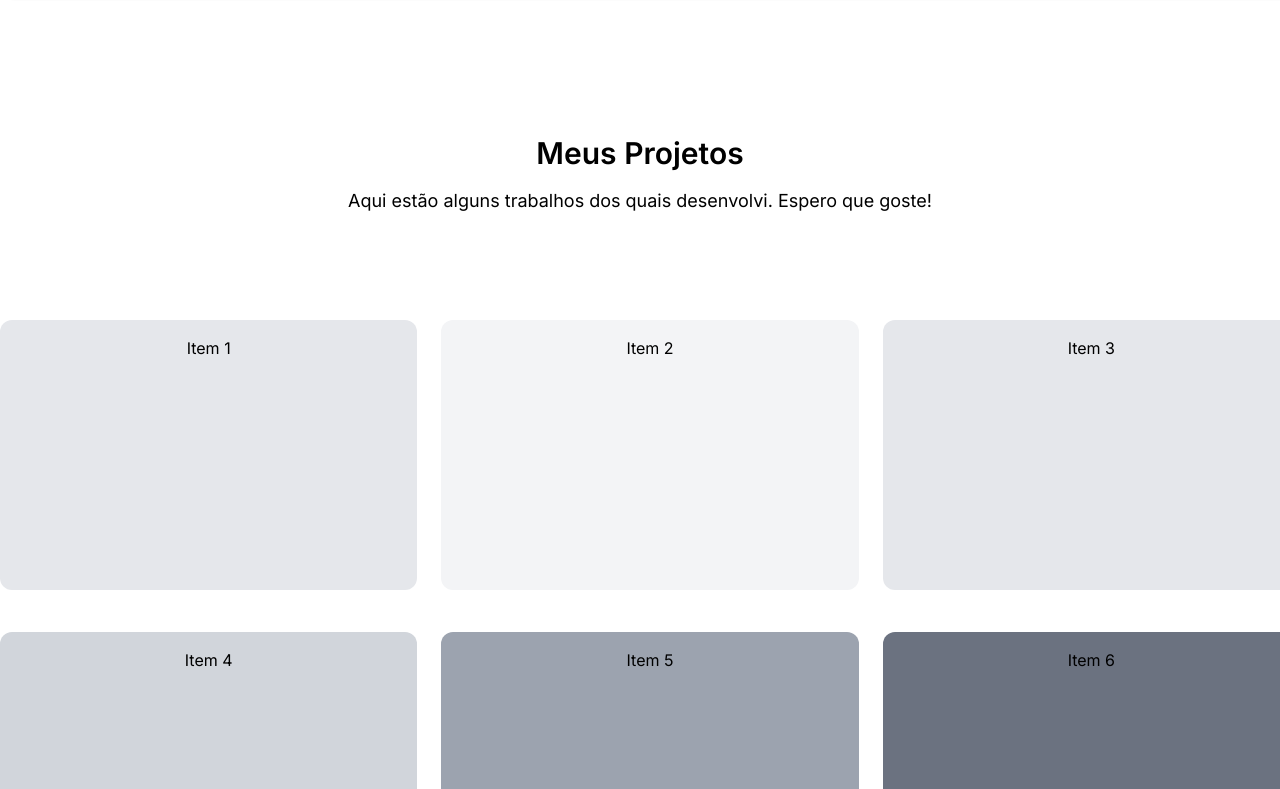
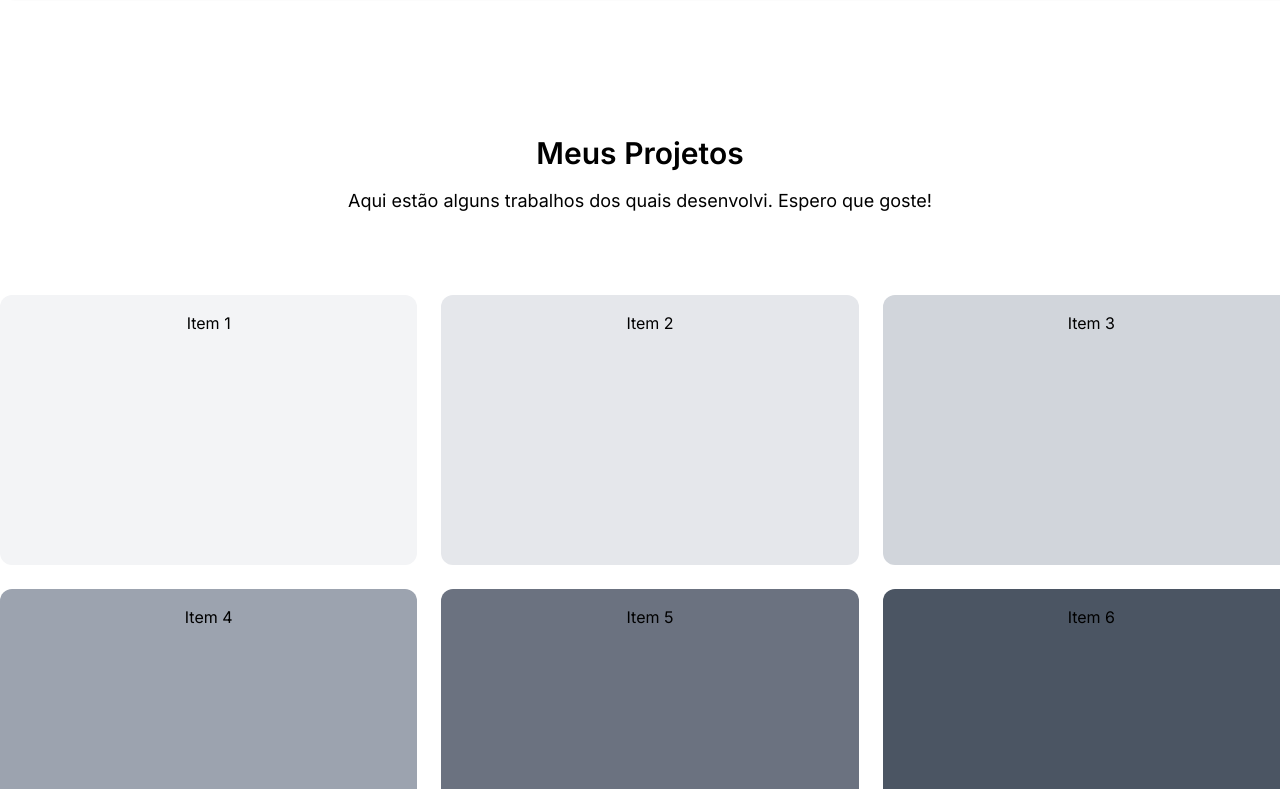
Before and after one commit to YuriCast/Personal-Portfolio, a Next.js app: page / in a window 1280 px wide. Shown: the part 2011-2800 px from the top of the page. Built offline with nearby package versions, Linux system fonts and the light colour scheme.

Commit message:
componente Contact iniciado

```diff
--- a/app/page.tsx
+++ b/app/page.tsx
@@ -1,6 +1,7 @@
 import Hero from '@/components/hero'
 import About from '@/components/about'
 import Projects from '@/components/projects'
+import Contact from '@/components/contact'
 
 export default function Home() {
   return (
@@ -8,6 +9,7 @@ export default function Home() {
       <Hero />
       <About />
       <Projects />
+      <Contact />
     </div>
   )
 }
--- a/components/contact.tsx
+++ b/components/contact.tsx
@@ -1,7 +1,15 @@
 import React from 'react'
 
 const Contact = () => {
-  return <div>Contact</div>
+  return (
+    <div className="mt-16 text-center">
+      <h1 className="font-semibold  md:text-3xl">Contact Me</h1>
+      <div className="mx-auto mt-20 grid w-[1300px] grid-cols-2 items-center justify-between bg-white">
+        <div className="h-[500px] bg-gray-100 p-4">Item 1</div>
+        <div className="h-[500px] bg-gray-200 p-4">Item 2</div>
+      </div>
+    </div>
+  )
 }
 
 export default Contact
--- a/components/navbar.tsx
+++ b/components/navbar.tsx
@@ -22,7 +22,7 @@ const Navbar = () => {
         <li className="cursor-pointer px-4 py-1 text-[#141C3A] transition-colors duration-200 ease-in-out hover:text-[#6E07F3]">
           Projects
         </li>
-        <li className="cursor-pointer rounded-2xl border-2 border-[#6E07F3] bg-white px-4 py-1 text-[#6E07F3] transition-colors duration-200 ease-in-out hover:bg-[#6E07F3] hover:text-white">
+        <li className="cursor-pointer rounded-3xl border-2 border-[#6E07F3] bg-white px-4 py-1 text-[#6E07F3] transition-colors duration-200 ease-in-out hover:bg-[#6E07F3] hover:text-white">
           Contact
         </li>
       </ul>
--- a/components/projects.tsx
+++ b/components/projects.tsx
@@ -9,13 +9,23 @@ const Projects = () => {
           Aqui estão alguns trabalhos dos quais desenvolvi. Espero que goste!
         </p>
       </div>
-      <div className="mx-auto mt-24 grid h-[600px] w-[1300px] grid-cols-3 grid-rows-2 items-center justify-between gap-6 bg-white">
-        <div className="h-[270px] rounded-xl bg-gray-200 p-4">Item 1</div>
-        <div className="h-[270px] rounded-xl bg-gray-100 p-4">Item 2</div>
-        <div className="h-[270px] rounded-xl bg-gray-200 p-4">Item 3</div>
-        <div className="h-[270px] rounded-xl bg-gray-300 p-4">Item 4</div>
-        <div className="h-[270px] rounded-xl bg-gray-400 p-4">Item 5</div>
-        <div className="h-[270px] rounded-xl bg-gray-500 p-4">Item 6</div>
+      <div className="mx-auto mt-20 grid w-[1300px] grid-cols-3 grid-rows-2 items-center justify-between gap-6 bg-white">
+        <div className="h-[270px] rounded-xl bg-gray-100 p-4">Item 1</div>
+        <div className="h-[270px] rounded-xl bg-gray-200 p-4">Item 2</div>
+        <div className="h-[270px] rounded-xl bg-gray-300 p-4">Item 3</div>
+        <div className="h-[270px] rounded-xl bg-gray-400 p-4">Item 4</div>
+        <div className="h-[270px] rounded-xl bg-gray-500 p-4">Item 5</div>
+        <div className="h-[270px] rounded-xl bg-gray-600 p-4">Item 6</div>
+      </div>
+      <div>
+        <div className="mt-12">
+          <a
+            className='className="cursor-pointer rounded-3xl border-2 border-[#6E07F3] bg-white px-12 py-3 font-medium text-[#6E07F3] transition-colors duration-200 ease-in-out hover:bg-[#6E07F3] hover:text-white'
+            href=""
+          >
+            Veja mais aqui!
+          </a>
+        </div>
       </div>
     </div>
   )
```
